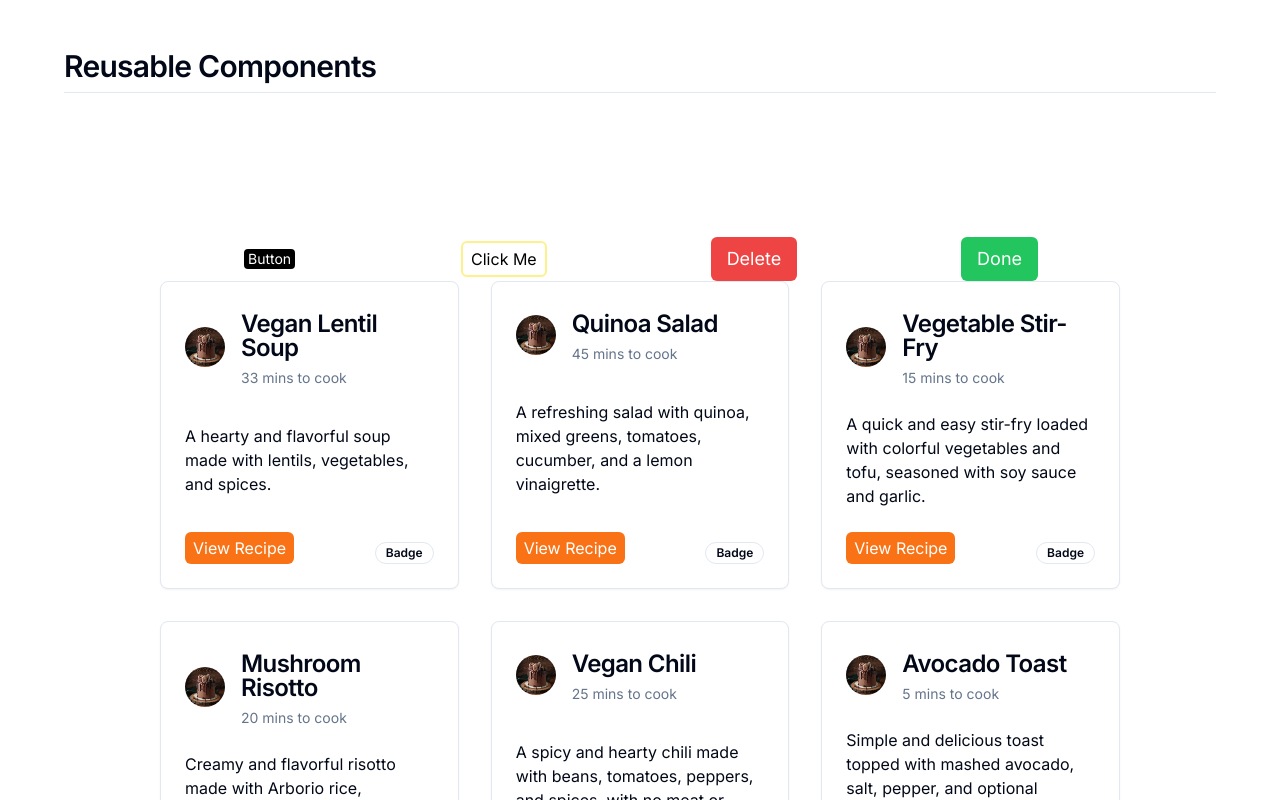
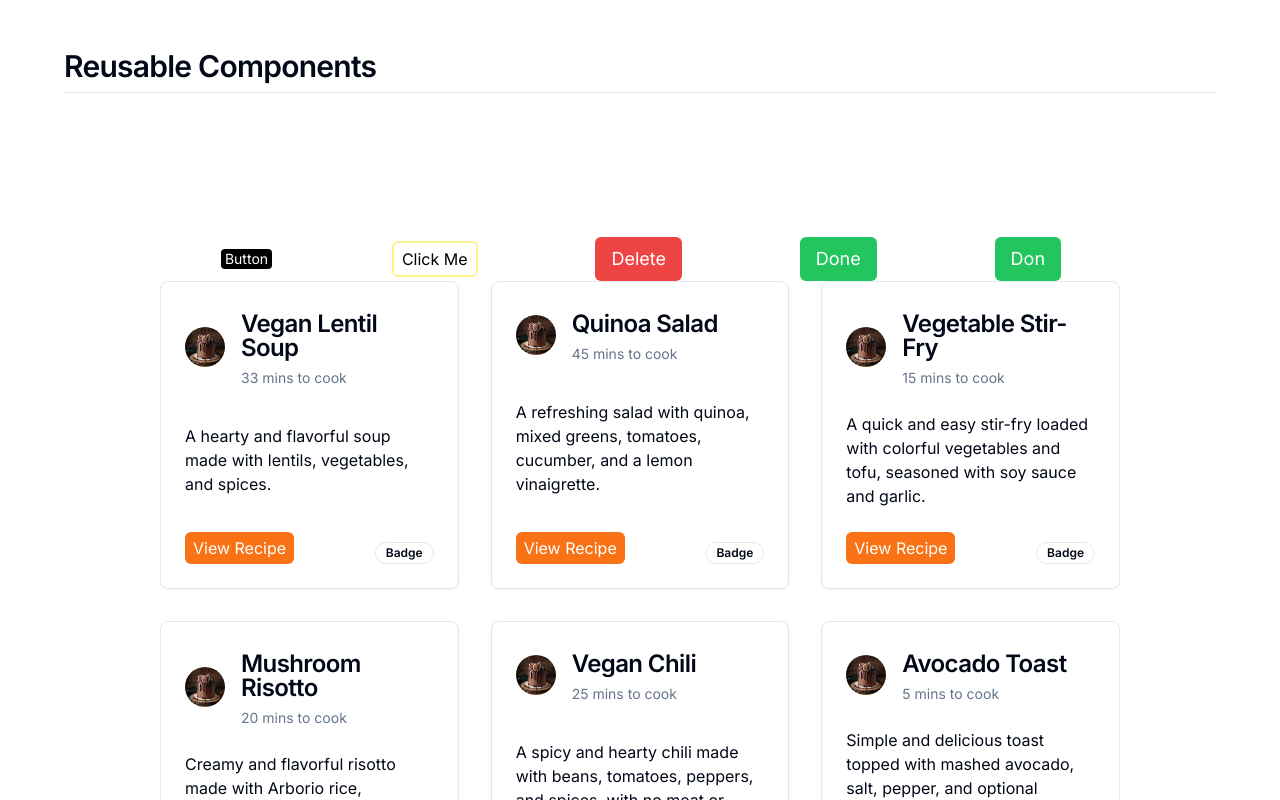
Before and after one commit to Ronexlemon/R-Components, a Next.js app: page / in a window 1280 px wide. Shown: the top 800 px of the page. Built offline with nearby package versions, Linux system fonts and the light colour scheme.

Commit message:
feat:button

```diff
--- a/src/app/page.tsx
+++ b/src/app/page.tsx
@@ -27,6 +27,7 @@ export default function Home() {
 
       <Button onClick={()=>alert("yollow")} size='lg' variant='danger'>Delete</Button>
       <Button onClick={()=>alert("yollow")} size='lg' variant='good'>Done</Button>
+      <Button onClick={()=>alert("yollow")} size='lg' variant='good'>Don</Button>
      </div>
      <div className="grid grid-cols-3 gap-8">
      {recipes.map((recipe: Recipe, index: number) => (
```
